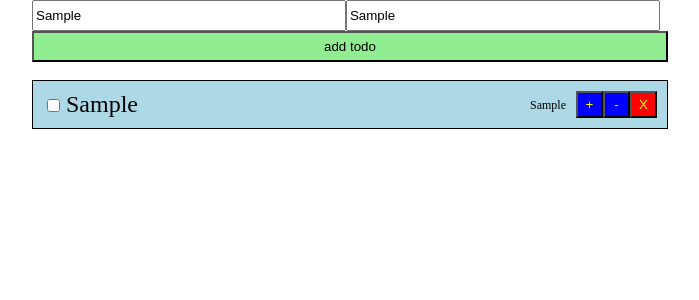
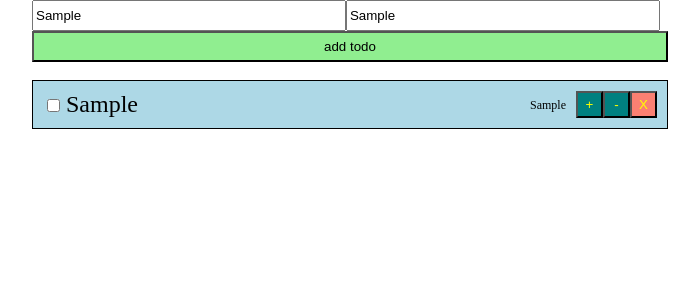
Before and after one commit to guszti/todo, a React (Create React App) app: page / in a window 1280 px wide. Both pictures are taken after typing "Sample", "Sample" into the empty fields and a click on the input "add todo". Shown: the top 300 px of the page, without its empty margins (294-993 px from the left). Built offline with nearby package versions, Linux system fonts and the light colour scheme.

Commit message:
bit more styling

```diff
--- a/src/components/TodoItem.js
+++ b/src/components/TodoItem.js
@@ -6,9 +6,9 @@ class TodoItem extends React.Component{
         <div>
           {this.props.todoItem.checked ? <input type='checkbox' onChange={this.props.handleCheck.bind(this, this.props.id)} checked></input> : <input type='checkbox' onChange={this.props.handleCheck.bind(this, this.props.id)}></input>}
           {this.props.todoItem.checked ? <del>   {this.props.todoItem.title}</del> : '   ' + this.props.todoItem.title}
-          <button onClick={this.props.handleDelete.bind(this, this.props.id)} style={{float:'right',height:27,width:27,color:'yellow',backgroundColor:'red'}}>X</button>
-          <button onClick={this.props.itemDown.bind(this, this.props.id)} style={{float:'right',height:27,width:27,color:'yellow',backgroundColor:'blue'}}>-</button>
-          <button onClick={this.props.itemUp.bind(this, this.props.id)} style={{float:'right',height:27,width:27,color:'yellow',backgroundColor:'blue'}}>+</button>
+          <button onClick={this.props.handleDelete.bind(this, this.props.id)} style={{float:'right',height:27,width:27,color:'yellow',backgroundColor:'Salmon'}}>X</button>
+          <button onClick={this.props.itemDown.bind(this, this.props.id)} style={{float:'right',height:27,width:27,color:'yellow',backgroundColor:'Teal'}}>-</button>
+          <button onClick={this.props.itemUp.bind(this, this.props.id)} style={{float:'right',height:27,width:27,color:'yellow',backgroundColor:'Teal'}}>+</button>
           <small style={{float:'right',paddingRight:'10px',fontSize:12,paddingTop:'7px'}}>{this.props.todoItem.date}</small>
         </div>
       );
--- a/src/components/TodoList.js
+++ b/src/components/TodoList.js
@@ -113,7 +113,7 @@ class TodoList extends React.Component{
                 </div>
               ) : ''}
             <br/>
-            {this.state.last ? <button onClick={this.restoreItem}>Restore deleted item</button> : ''}
+            {this.state.last ? <button className='App-button' style={{}} onClick={this.restoreItem}>Restore deleted item</button> : ''}
           </div>
         );
     }
```
